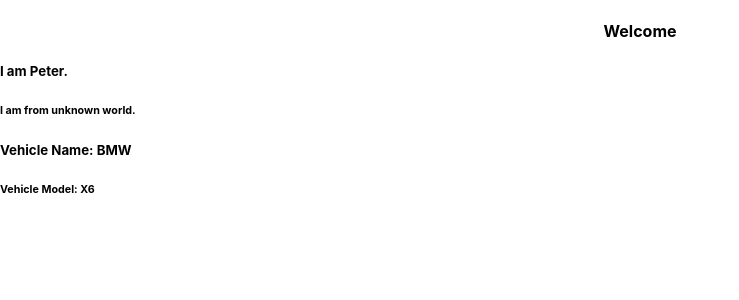
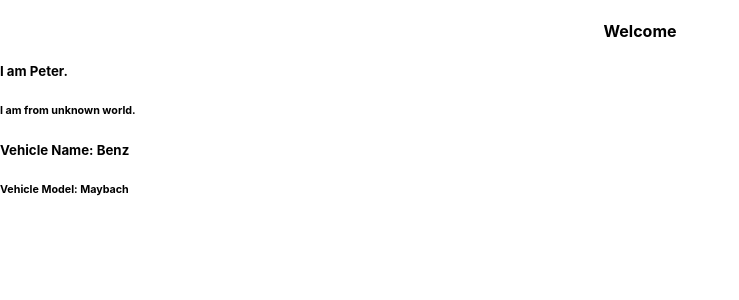
Before and after one commit to sarathiscookie/react-project-api, a React (Create React App) app: page / in a window 1280 px wide. Shown: the top 300 px of the page, without its empty margins (0-739 px from the left). Built offline with nearby package versions, Linux system fonts and the light colour scheme.

Commit message:
Components: Inputs props in ES6 class components.

```diff
--- a/src/Person/Vehicle.js
+++ b/src/Person/Vehicle.js
@@ -4,8 +4,8 @@
     render() {
         return (
             <div>
-                <h5>Vehicle Name: BMW</h5>
-                <h6>Vehicle Model: X6</h6>
+                <h5>Vehicle Name: { this.props.name }</h5>
+                <h6>Vehicle Model: { this.props.model }</h6>
             </div>
         )
     }
--- a/src/index.js
+++ b/src/index.js
@@ -10,7 +10,7 @@
   <React.StrictMode>
     <App />
     <Person name = 'Peter'/>
-    <Vehicle />
+    <Vehicle name = 'Benz' model = 'Maybach'/>
   </React.StrictMode>,
   document.getElementById('root')
 );
```
